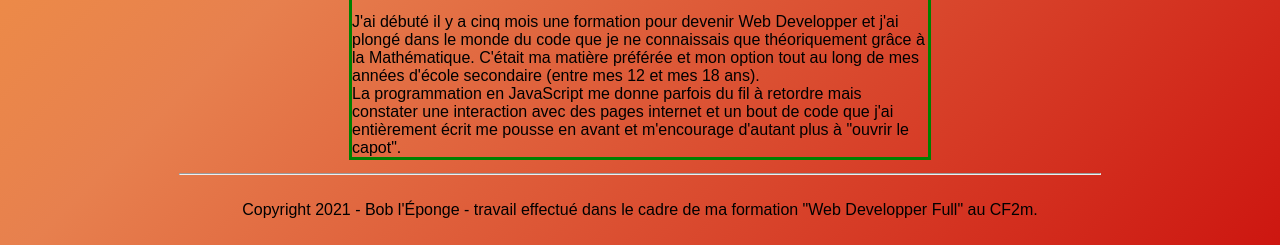
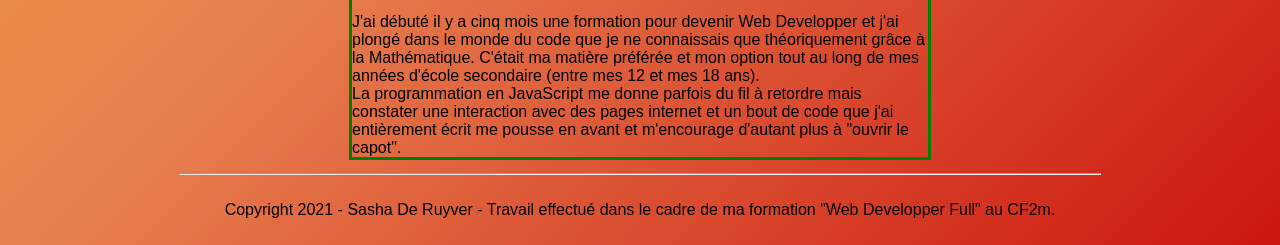
Before and after one commit to SashaKlash/ftpCf2M, a PHP site: page /portfolio/?pg=home in a window 1280 px wide. Shown: the part 979-1224 px from the top of the page. Run offline with PHP 8.4, Linux system fonts and the light colour scheme; some web fonts are replaced.

Commit message:
modif footer

```diff
--- a/portfolio/IMPORT/footer.php
+++ b/portfolio/IMPORT/footer.php
@@ -1,6 +1,6 @@
 <footer>
     <hr>
-    <p>Copyright 2021 - Bob l'Éponge - travail effectué dans le cadre de ma formation "Web Developper Full" au CF2m.</p>
+    <p>Copyright 2021 - Sasha De Ruyver - Travail effectué dans le cadre de ma formation "Web Developper Full" au CF2m.</p>
 </footer>
     <?php
         if($_GET['pg']=='galerie.php'){
```
